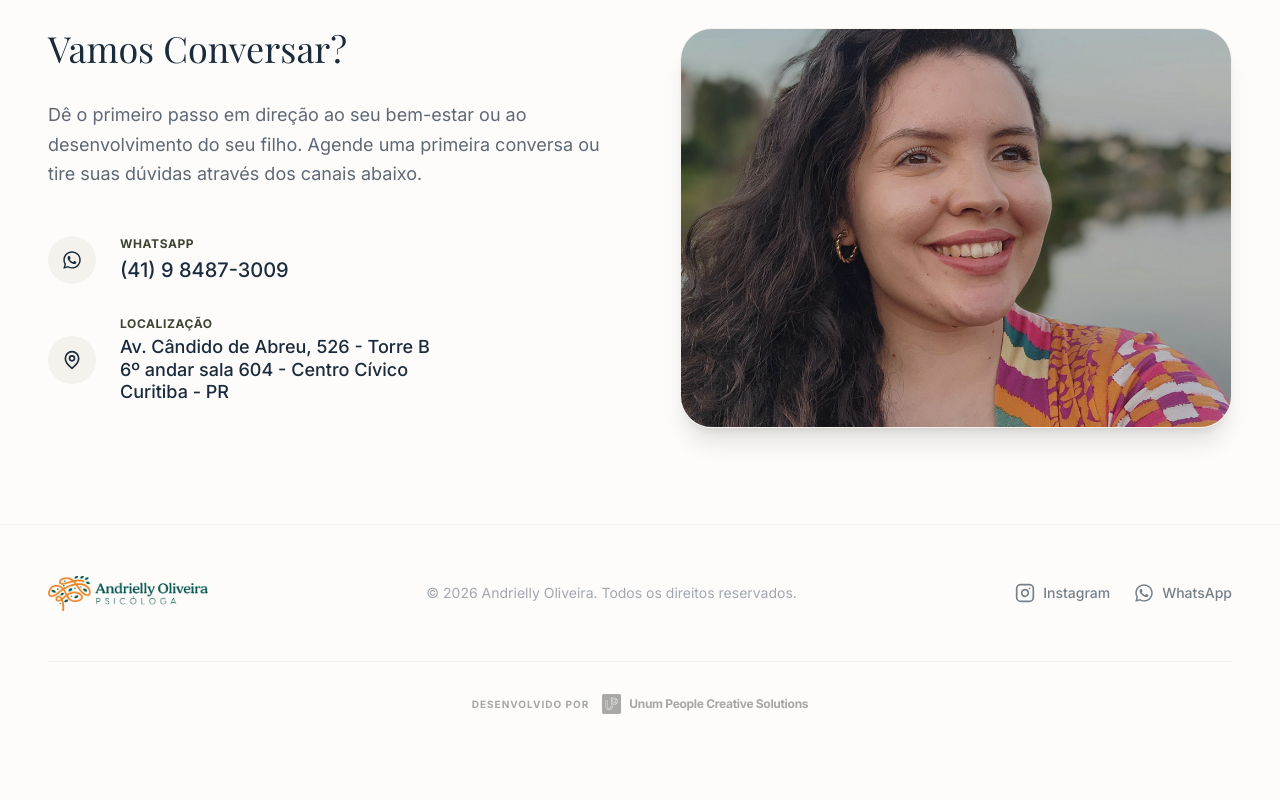
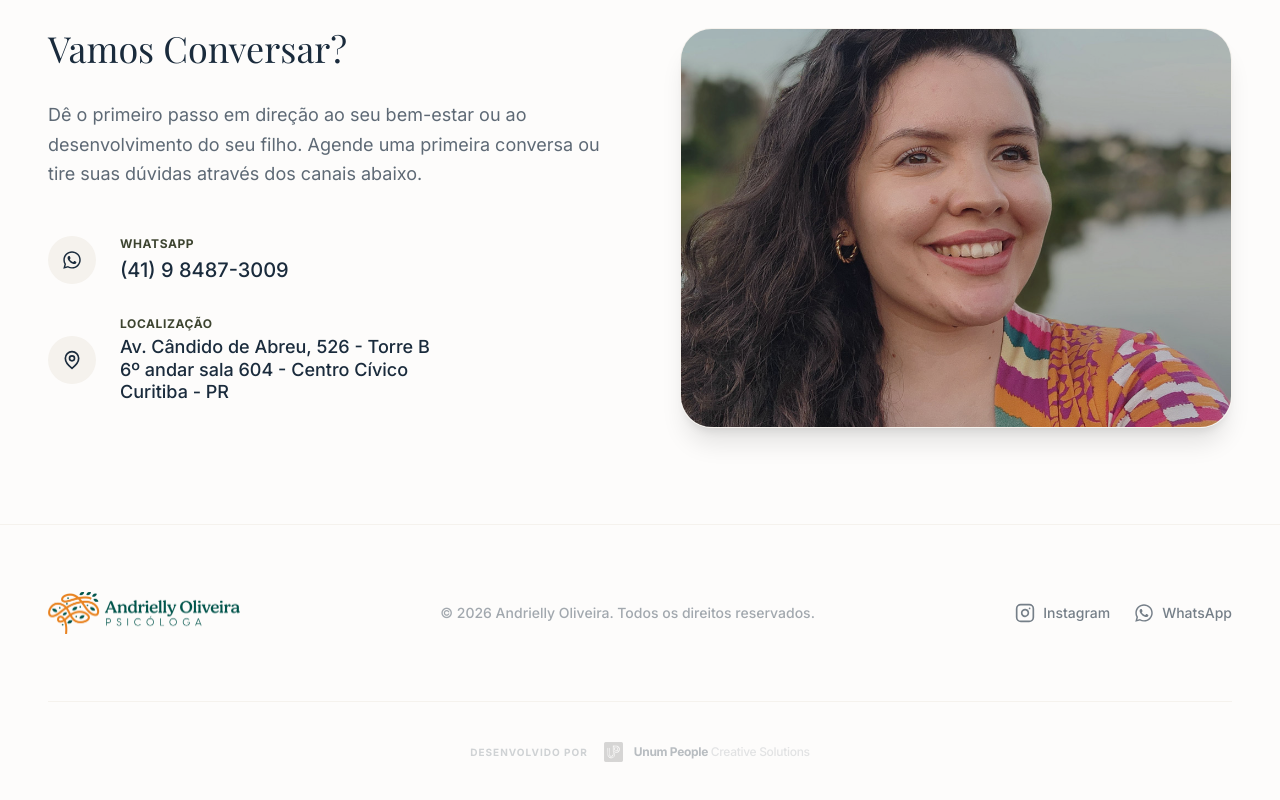
Before and after one commit to unum-people-creative-solutions/site-psicologa-andrielly, a Next.js app: page / in a window 1280 px wide. Shown: the part 3319-4119 px from the top of the page. Before the commit the page ends 4081 px from the top, so only its background shows below. Built offline with nearby package versions, Linux system fonts and the light colour scheme; a web font is replaced by a local one.

Commit message:
ajuste na logo

```diff
--- a/src/app/page.tsx
+++ b/src/app/page.tsx
@@ -9,6 +9,7 @@ import Contact from "@/components/Contact";
 import WhatsAppButton from "@/components/WhatsAppButton";
 import WhatsAppIcon from "@/components/WhatsAppIcon";
 import Image from "next/image";
+import Link from "next/link";
 import { Instagram } from "lucide-react";
 import { useLead } from "@/context/LeadContext";
 
@@ -66,20 +67,20 @@ export default function Home() {
       <WhatsAppButton />
 
       {/* Footer */}
-      <footer className="py-12 bg-brand-offwhite border-t border-brand-creme">
-        <div className="container mx-auto px-6 md:px-12 flex flex-col gap-12">
-          <div className="flex flex-col md:flex-row justify-between items-center gap-8">
-            <div className="relative h-10 w-40">
+      <footer className="py-16 bg-brand-offwhite border-t border-brand-creme">
+        <div className="container mx-auto px-6 md:px-12 flex flex-col gap-16">
+          <div className="flex flex-col md:flex-row justify-between items-center gap-10">
+            <Link href="/" className="relative h-12 w-48 transition-opacity hover:opacity-80">
               <Image
                 src="/images/logo-horizontal-verde-768x169.png"
                 alt="Logo Andrielly Oliveira"
                 fill
                 className="object-contain"
               />
-            </div>
+            </Link>
 
-            <p className="text-brand-navy/40 text-sm text-center md:text-left">
-              © {new Date().getFullYear()} Andrielly Oliveira. Todos os direitos reservados.
+            <p className="text-brand-navy/40 text-sm text-center md:text-left font-medium">
+              © {new Date().getFullYear()} Andrielly Oliveira. <br className="sm:hidden" /> Todos os direitos reservados.
             </p>
 
             <div className="flex gap-6 items-center">
@@ -107,16 +108,16 @@ export default function Home() {
             </div>
           </div>
 
-          <div className="flex flex-col items-center border-t border-brand-creme pt-8">
+          <div className="flex flex-col items-center border-t border-brand-creme pt-10">
             <a
               href="https://unumpeople.com.br"
               target="_blank"
               rel="noopener noreferrer"
-              className="flex flex-col md:flex-row items-center gap-2 md:gap-3 grayscale opacity-40 hover:grayscale-0 hover:opacity-100 transition-all group"
+              className="flex flex-col md:flex-row items-center gap-3 md:gap-4 transition-all group"
             >
-              <span className="text-[10px] uppercase tracking-widest font-bold text-brand-navy">Desenvolvido por</span>
-              <div className="flex items-center gap-2">
-                <div className="relative h-5 w-5">
+              <span className="text-[10px] uppercase tracking-widest font-bold text-brand-navy/20 group-hover:text-brand-navy/60 transition-colors">Desenvolvido por</span>
+              <div className="flex items-center gap-2.5">
+                <div className="relative h-5 w-5 grayscale brightness-[1.4] opacity-20 group-hover:grayscale-0 group-hover:brightness-100 group-hover:opacity-100 transition-all duration-500">
                   <Image
                     src="/images/logo_unum.png"
                     alt="Logo Unum People"
@@ -124,7 +125,9 @@ export default function Home() {
                     className="object-contain"
                   />
                 </div>
-                <span className="text-xs font-bold text-brand-navy tracking-tight">Unum People Creative Solutions</span>
+                <span className="text-xs font-bold text-brand-navy/30 group-hover:text-brand-navy transition-colors tracking-tight">
+                  Unum People <span className="font-medium opacity-40 group-hover:opacity-100">Creative Solutions</span>
+                </span>
               </div>
             </a>
           </div>
```
